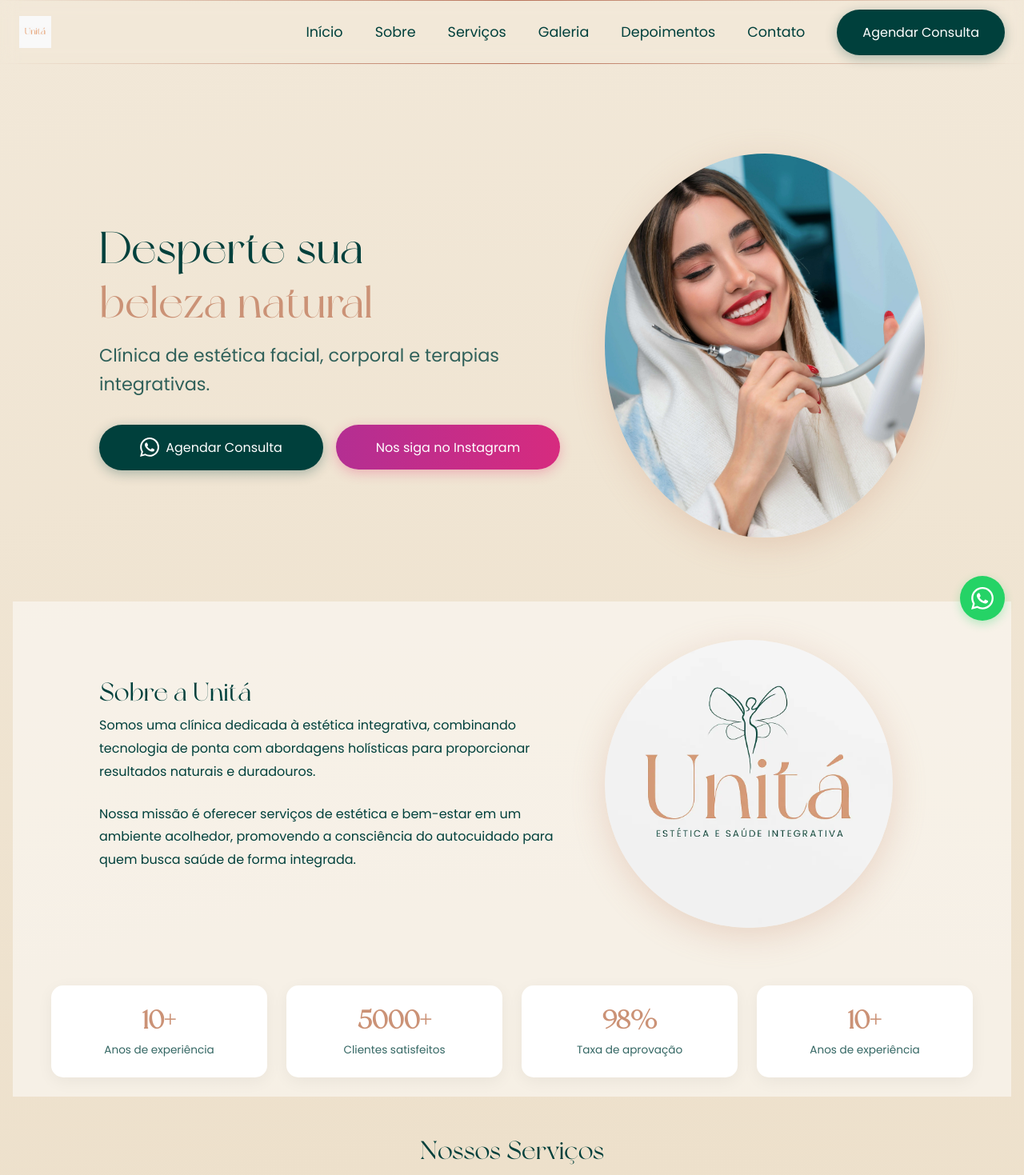
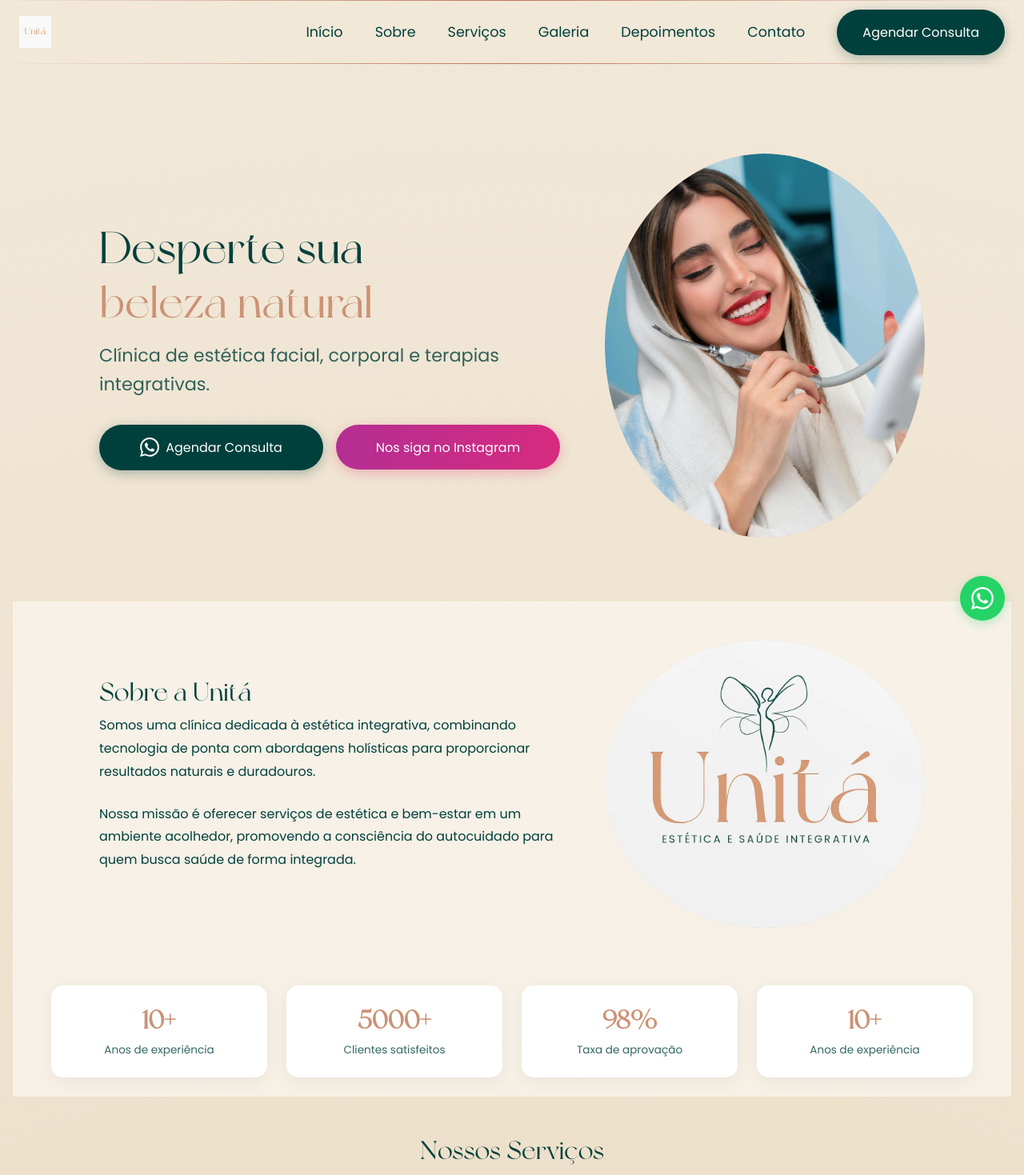
Before and after one commit to HeronNepomuceno/unita-site, a SvelteKit app: page / in a window 1280 px wide. Shown: the top 1469 px of the page at 80% size. Built offline with nearby package versions, Linux system fonts and the light colour scheme.

Commit message:
feat: improves image load

```diff
--- a/src/routes/+page.svelte
+++ b/src/routes/+page.svelte
@@ -1,5 +1,19 @@
 <script lang="ts">
 	import { services, testimonials } from "../data";
+
+	let imagesLoaded = $state({
+		banner: false,
+		logo: false,
+		gallery: Array(6).fill(false)
+	});
+
+	function handleImageLoad(type: string, index?: number) {
+		if (type === 'gallery' && index !== undefined) {
+			imagesLoaded.gallery[index] = true;
+		} else {
+			imagesLoaded[type as keyof typeof imagesLoaded] = true;
+		}
+	}
 </script>
 
 <div class="page">
@@ -31,11 +45,20 @@
 			</div>
 		</div>
 		<div class="hero-image">
-			<img class="image-banner" src="/banner.webp" alt="Unitá" />
+			<div class="image-container" class:loaded={imagesLoaded.banner}>
+				<img
+					class="image-banner"
+					src="/banner.webp"
+					alt="Unitá"
+					loading="eager"
+					decoding="async"
+					onload={() => handleImageLoad('banner')}
+				/>
+			</div>
 		</div>
 	</section>
 
-		<!-- About Section -->
+	<!-- About Section -->
 	<section id="sobre" class="about">
 		<div class="about-content">
 			<h2 class="section-title">Sobre a Unitá</h2>
@@ -48,7 +71,16 @@
 			</p>
 		</div>
 		<div class="about-image">
-			<img class="image-placeholder" src="/logo.webp" alt="Unitá" />
+			<div class="image-container" class:loaded={imagesLoaded.logo}>
+				<img
+					class="image-placeholder"
+					src="/logo.webp"
+					alt="Unitá"
+					loading="lazy"
+					decoding="async"
+					onload={() => handleImageLoad('logo')}
+				/>
+			</div>
 		</div>
 	</section>
 
@@ -101,7 +133,16 @@
 		<div class="gallery-grid">
 			{#each Array(6) as _, i}
 				<div class="gallery-item">
-					<img class="gallery-placeholder" src={`gallery${i + 1}.webp`} alt="Unitá">
+					<div class="image-container" class:loaded={imagesLoaded.gallery[i]}>
+						<img
+							class="gallery-placeholder"
+							src={`gallery${i + 1}.webp`}
+							alt="Unitá - Trabalho {i + 1}"
+							loading="lazy"
+							decoding="async"
+							onload={() => handleImageLoad('gallery', i)}
+						/>
+					</div>
 				</div>
 			{/each}
 		</div>
@@ -178,6 +219,50 @@
 		width: 100%;
 		max-width: 100%;
 		overflow-x: hidden;
+	}
+
+	// Image Loading Effect
+	.image-container {
+		position: relative;
+		overflow: hidden;
+		background: linear-gradient(135deg, rgba(203, 146, 118, 0.1), rgba(179, 126, 101, 0.1));
+
+		&::before {
+			content: '';
+			position: absolute;
+			top: 0;
+			left: -100%;
+			width: 100%;
+			height: 100%;
+			background: linear-gradient(90deg,
+				transparent,
+				rgba(255, 255, 255, 0.3),
+				transparent
+			);
+			animation: shimmer 1.5s infinite;
+		}
+
+		&.loaded::before {
+			display: none;
+		}
+
+		img {
+			opacity: 0;
+			transition: opacity 0.4s ease-in-out;
+		}
+
+		&.loaded img {
+			opacity: 1;
+		}
+	}
+
+	@keyframes shimmer {
+		0% {
+			left: -100%;
+		}
+		100% {
+			left: 100%;
+		}
 	}
 
 	// Hero Section
@@ -289,15 +374,17 @@
 		100% { background-position: 0% 50%; }
 	}
 
-
 	.hero-image {
 		width: 100%;
 		max-width: 400px;
+
+		.image-container {
+			border-radius: 50%;
+		}
 	}
 
 	.image-placeholder {
 		aspect-ratio: 1;
-		background: linear-gradient(135deg, var(--primary), var(--tertiary));
 		border-radius: 50%;
 		display: flex;
 		align-items: center;
@@ -306,11 +393,11 @@
 		box-shadow: 0 10px 40px rgba(203, 146, 118, 0.3);
 		object-fit: cover;
 		height: 360px;
+		width: 100%;
 	}
 
 	.image-banner {
 		aspect-ratio: 1;
-		background: linear-gradient(135deg, var(--primary), var(--tertiary));
 		border-radius: 50%;
 		display: flex;
 		align-items: center;
@@ -319,6 +406,7 @@
 		box-shadow: 0 10px 40px rgba(203, 146, 118, 0.3);
 		object-fit: cover;
 		height: 480px;
+		width: 100%;
 	}
 
 	// Section Shared Styles
@@ -424,6 +512,10 @@
 	.about-image {
 		width: 100%;
 		max-width: 400px;
+
+		.image-container {
+			border-radius: 50%;
+		}
 	}
 
 	// Stats Container
@@ -467,12 +559,17 @@
 		aspect-ratio: 1;
 		overflow: hidden;
 		border-radius: 15px;
+
+		.image-container {
+			border-radius: 15px;
+			width: 100%;
+			height: 100%;
+		}
 	}
 
 	.gallery-placeholder {
 		width: 100%;
 		height: 100%;
-		background: linear-gradient(135deg, var(--tertiary), var(--primary));
 		display: flex;
 		align-items: center;
 		justify-content: center;
@@ -563,7 +660,6 @@
 		opacity: 0.7;
 	}
 
-
 	.map {
 		display: flex;
 		justify-content: center;
@@ -645,6 +741,5 @@
 		.about-stats {
 			grid-template-columns: repeat(4, 1fr);
 		}
-
 	}
 </style>
```
